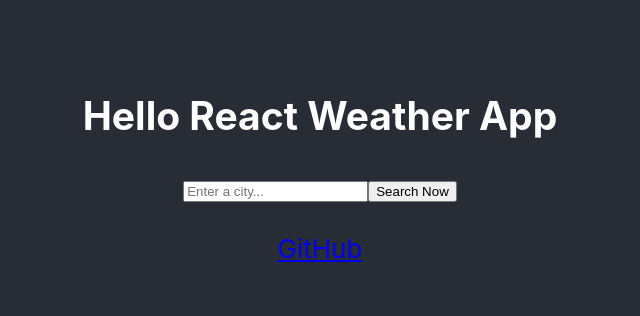
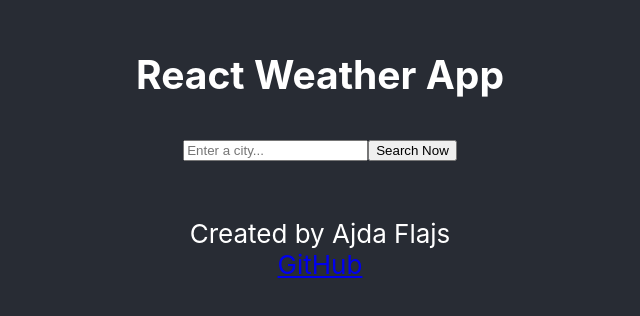
Before and after one commit to ajdaflajs/weather-react-app, a React (Create React App) app: page / in a window 1280 px wide. Shown: the part 238-554 px from the top of the page, without its empty margins (320-960 px from the left). Built offline with nearby package versions, Linux system fonts and the light colour scheme.

Commit message:
created by + github connection

```diff
--- a/src/Weather.js
+++ b/src/Weather.js
@@ -6,11 +6,15 @@ export default function Weather() {
     return (
         <div className="Container">
           <div className="SearchEngine">
-            <h2>Hello React Weather App</h2>
+            <h2>React Weather App</h2>
             <SearchEngine />
           </div>
           <br />
-          <a href="https://github.com/ajdaflajs/weather-react-app">GitHub</a>
+          <p>Created by <span>Ajda Flajs</span>
+            <br/>
+            <a href="https://github.com/ajdaflajs/weather-react-app">GitHub</a>
+          </p>
+
         </div>
 
     );
```
